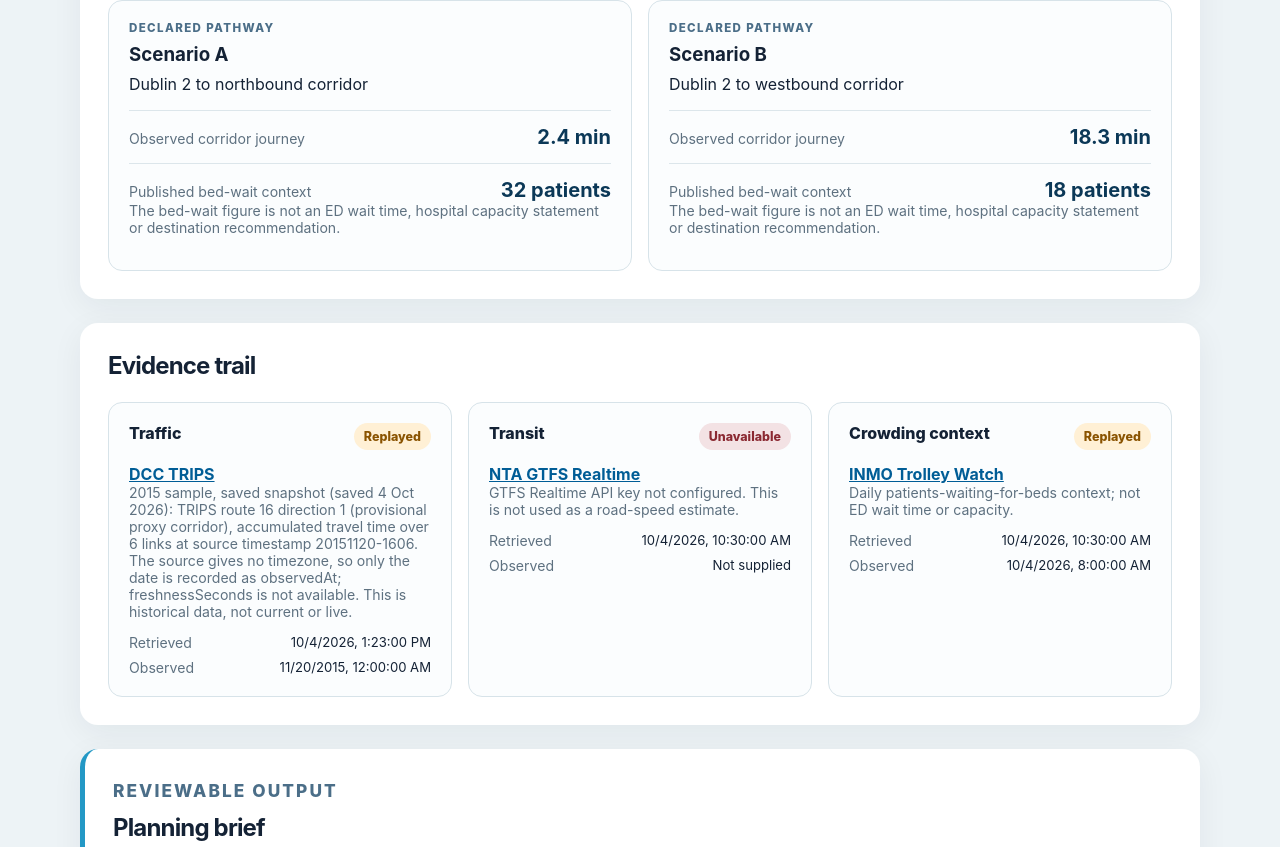
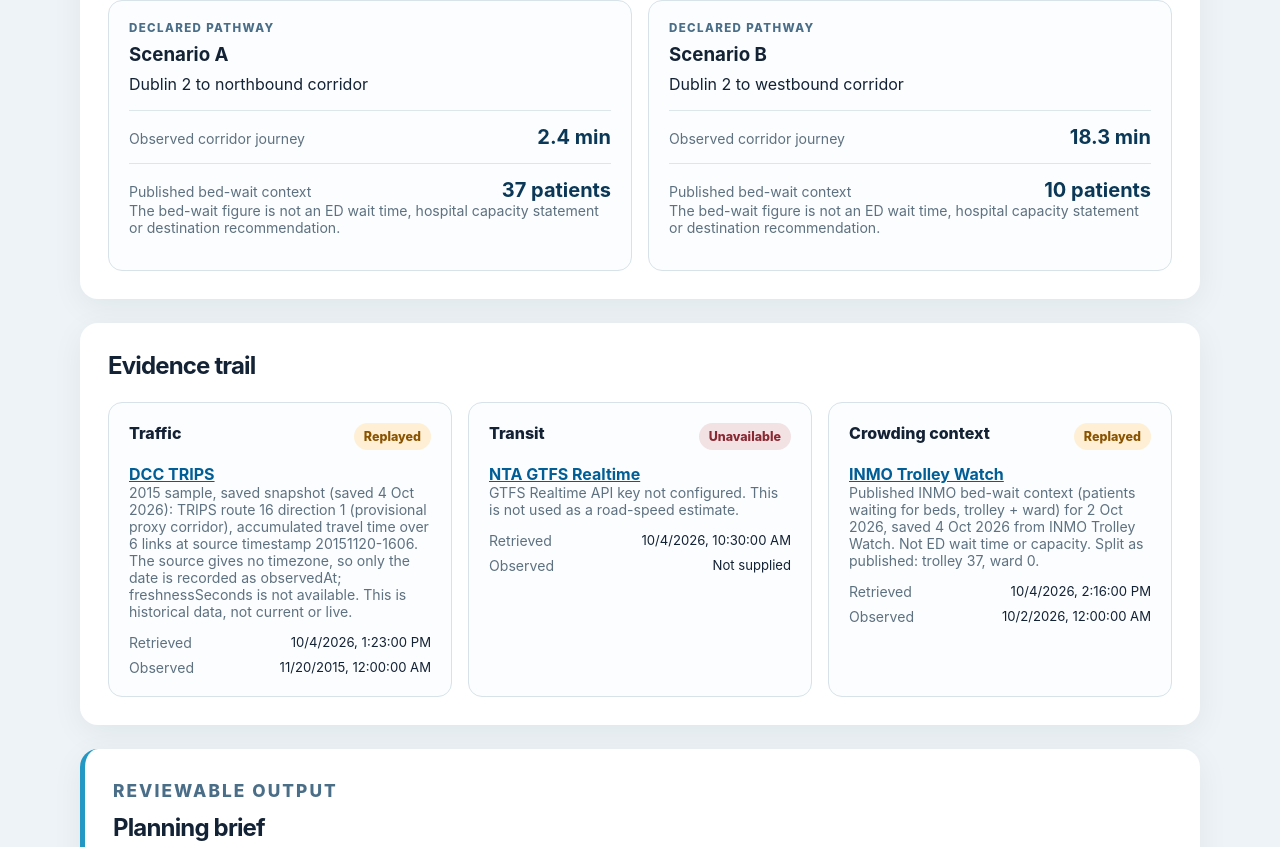
Before and after one commit to momah592/beat-emergency-flow-planner, a React (Vite) app: page / in a window 1280 px wide. Shown: the part 473-1320 px from the top of the page. Built offline with nearby package versions, Linux system fonts and the light colour scheme.

Commit message:
P1: real INMO fixture

```diff
--- a/src/data/fixtures.ts
+++ b/src/data/fixtures.ts
@@ -3,6 +3,10 @@ import dfbAggregate from "../../fixtures/dfb-aggregate.json";
 import { sources, tripsSample } from "./sourceRegistry";
 
 const now = "2026-10-04T10:30:00Z";
+const inmoSavedAt = "2026-10-04T14:16:00Z";
+const inmoObservedDate = "2026-10-02";
+const inmoCaveat = (trolley: number, ward: number) =>
+  `Published INMO bed-wait context (patients waiting for beds, trolley + ward) for 2 Oct 2026, saved 4 Oct 2026 from INMO Trolley Watch. Not ED wait time or capacity. Split as published: trolley ${trolley}, ward ${ward}.`;
 const tripsSampleSavedAt = "2026-10-04T13:23:00Z";
 
 const sampleCaveat = (route: number, links: number) =>
@@ -11,15 +15,15 @@ const sampleCaveat = (route: number, links: number) =>
 
 export const scenarios: Record<"a" | "b", ScenarioEvidence> = {
   a: {
-    scenario: { id: "a", name: "Scenario A", declaredCorridor: "Dublin 2 to northbound corridor", namedHospital: "Declared pathway A" },
+    scenario: { id: "a", name: "Scenario A", declaredCorridor: "Dublin 2 to northbound corridor", namedHospital: "Beaumont Hospital" },
     traffic: { source: sources.trips.name, sourceUrl: sources.trips.url, status: "replayed", retrievedAt: tripsSampleSavedAt, observedAt: tripsSample.observedDate, caveat: sampleCaveat(16, 6), data: { corridor: "TRIPS route 16 (provisional proxy corridor)", direction: "Direction 1", journeyMinutes: 2.4 } },
-    crowding: { source: sources.inmo.name, sourceUrl: sources.inmo.url, status: "replayed", retrievedAt: now, observedAt: "2026-10-04T08:00:00Z", caveat: "Daily patients-waiting-for-beds context; not ED wait time or capacity.", data: { hospital: "Declared pathway A", patientsWaitingForBeds: 32, publishedDate: "2026-10-04" } },
+    crowding: { source: sources.inmo.name, sourceUrl: sources.inmo.url, status: "replayed", retrievedAt: inmoSavedAt, observedAt: inmoObservedDate, caveat: inmoCaveat(37, 0), data: { hospital: "Beaumont Hospital", patientsWaitingForBeds: 37, publishedDate: inmoObservedDate } },
     transit: { source: sources.gtfs.name, sourceUrl: sources.gtfs.url, status: "unavailable", retrievedAt: now, caveat: "GTFS Realtime API key not configured. This is not used as a road-speed estimate." },
   },
   b: {
-    scenario: { id: "b", name: "Scenario B", declaredCorridor: "Dublin 2 to westbound corridor", namedHospital: "Declared pathway B" },
+    scenario: { id: "b", name: "Scenario B", declaredCorridor: "Dublin 2 to westbound corridor", namedHospital: "St James's Hospital" },
     traffic: { source: sources.trips.name, sourceUrl: sources.trips.url, status: "replayed", retrievedAt: tripsSampleSavedAt, observedAt: tripsSample.observedDate, caveat: sampleCaveat(37, 7), data: { corridor: "TRIPS route 37 (provisional proxy corridor)", direction: "Direction 1", journeyMinutes: 18.3 } },
-    crowding: { source: sources.inmo.name, sourceUrl: sources.inmo.url, status: "replayed", retrievedAt: now, observedAt: "2026-10-04T08:00:00Z", caveat: "Daily patients-waiting-for-beds context; not ED wait time or capacity.", data: { hospital: "Declared pathway B", patientsWaitingForBeds: 18, publishedDate: "2026-10-04" } },
+    crowding: { source: sources.inmo.name, sourceUrl: sources.inmo.url, status: "replayed", retrievedAt: inmoSavedAt, observedAt: inmoObservedDate, caveat: inmoCaveat(10, 0), data: { hospital: "St James's Hospital", patientsWaitingForBeds: 10, publishedDate: inmoObservedDate } },
     transit: { source: sources.gtfs.name, sourceUrl: sources.gtfs.url, status: "unavailable", retrievedAt: now, caveat: "GTFS Realtime API key not configured. This is not used as a road-speed estimate." },
   },
 };
```
Also changed, not shown: 1 other file (tests, documents, lock files or other folders).
